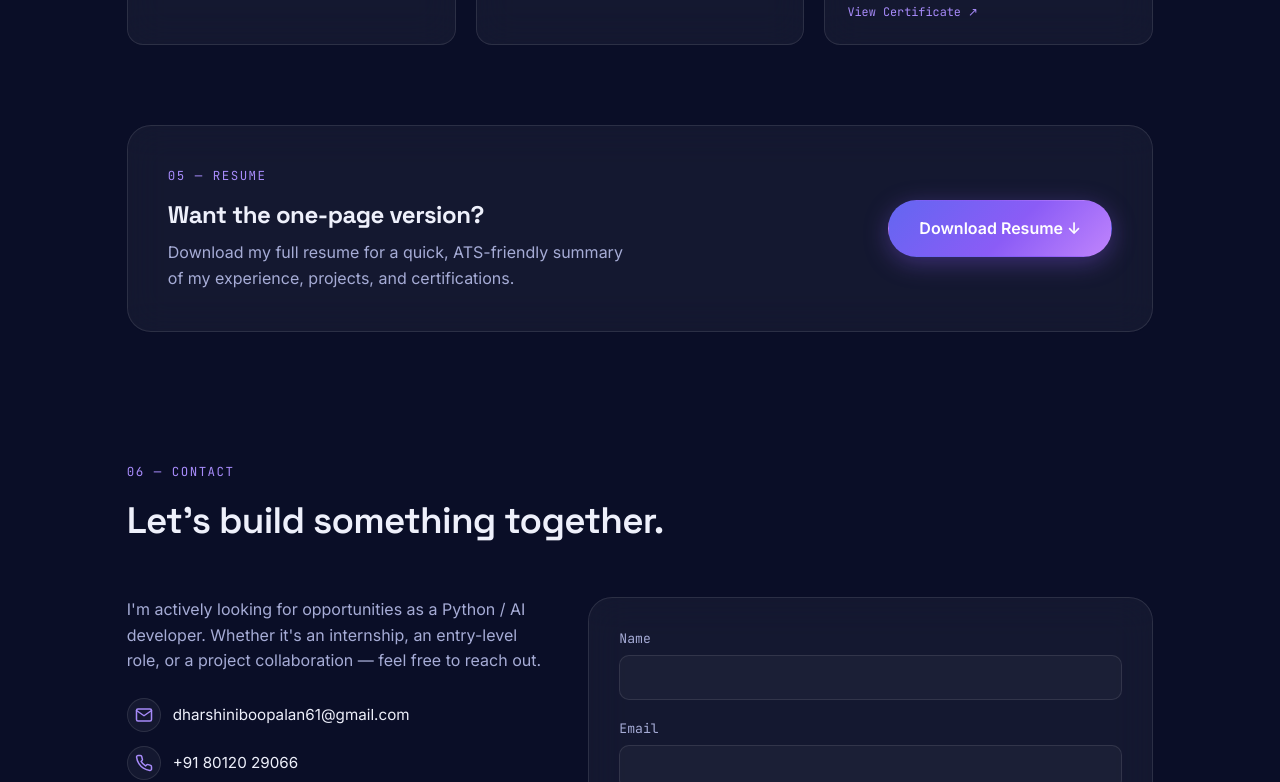
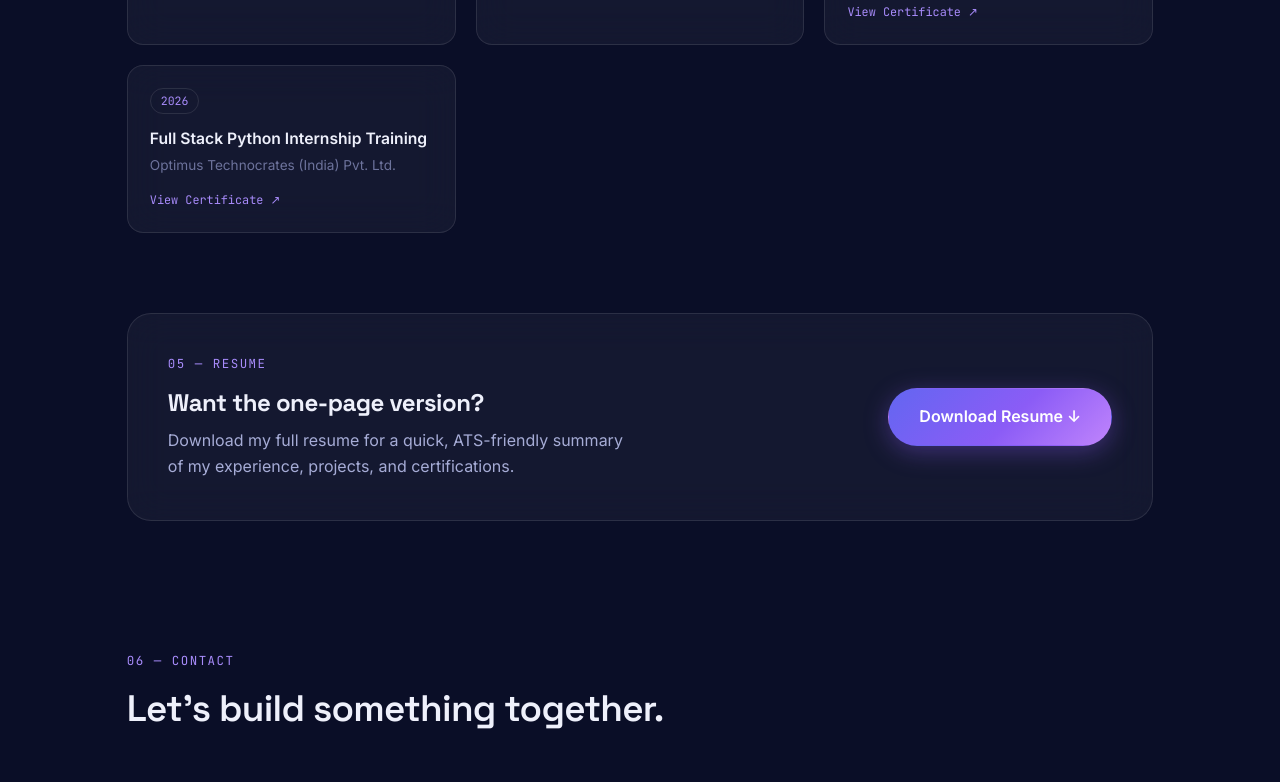
Before and after one commit to asper164c24ug164csc005/portfolio, a plain HTML site: page index.html in a window 1280 px wide. Shown: the part 3491-4273 px from the top of the page. Drawn offline with Linux system fonts and the light colour scheme.

Commit message:
Add button for Full Stack Python Internship certificate

```diff
--- a/index.html
+++ b/index.html
@@ -312,6 +312,12 @@
         <p class="cert-issuer">Tata Forage</p>
         <span class="cert-view-hint">View Certificate ↗</span>
       </button>
+      <button type="button" class="cert-card glass reveal" data-cert-src="assets/certs/optimus-internship.jpg" data-cert-title="Full Stack Python Internship Training — Optimus Technocrates (India) Pvt. Ltd.">
+        <span class="cert-year">2026</span>
+        <p class="cert-name">Full Stack Python Internship Training</p>
+        <p class="cert-issuer">Optimus Technocrates (India) Pvt. Ltd.</p>
+        <span class="cert-view-hint">View Certificate ↗</span>
+      </button>
     </div>
   </section>
 
```
